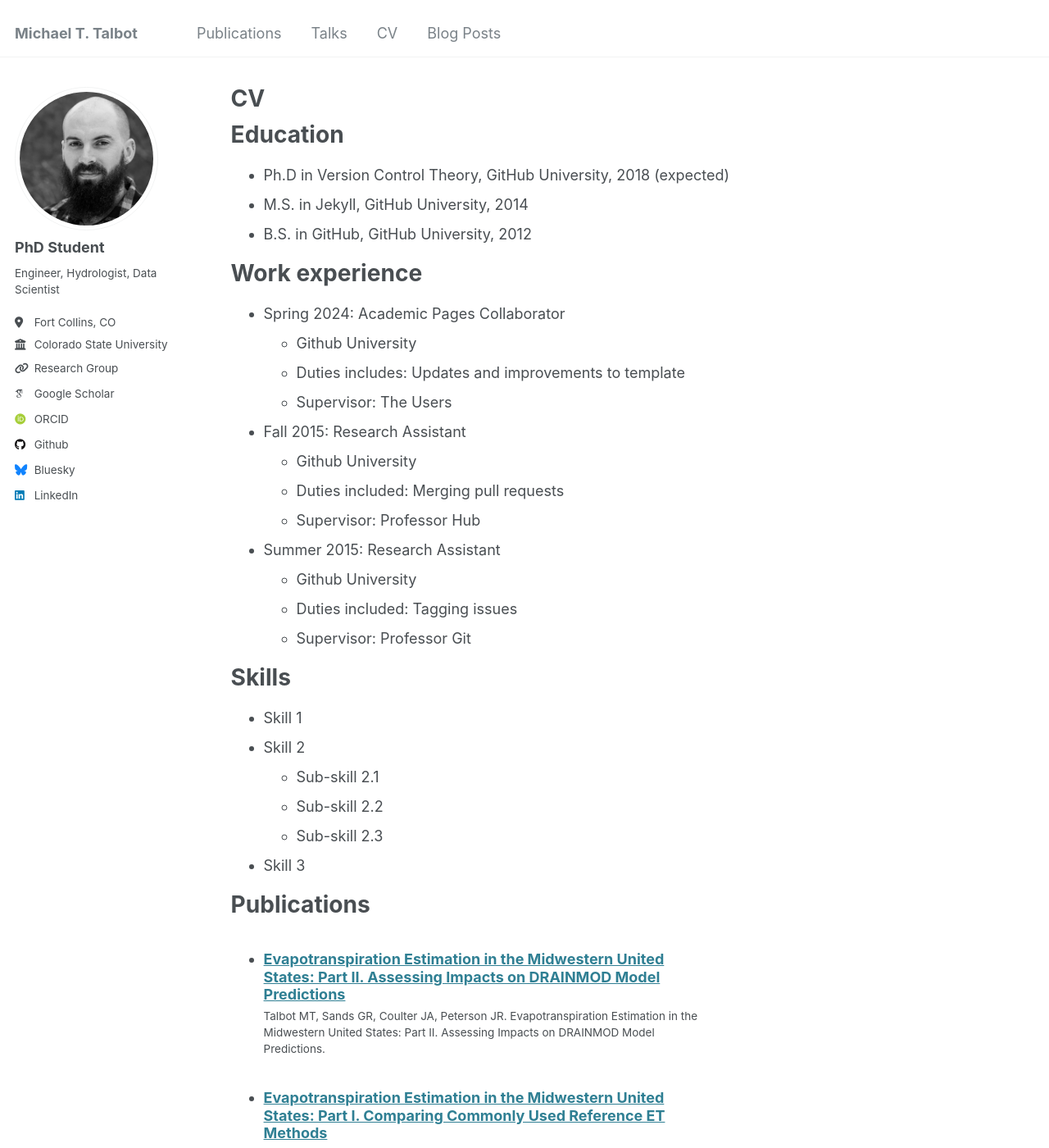
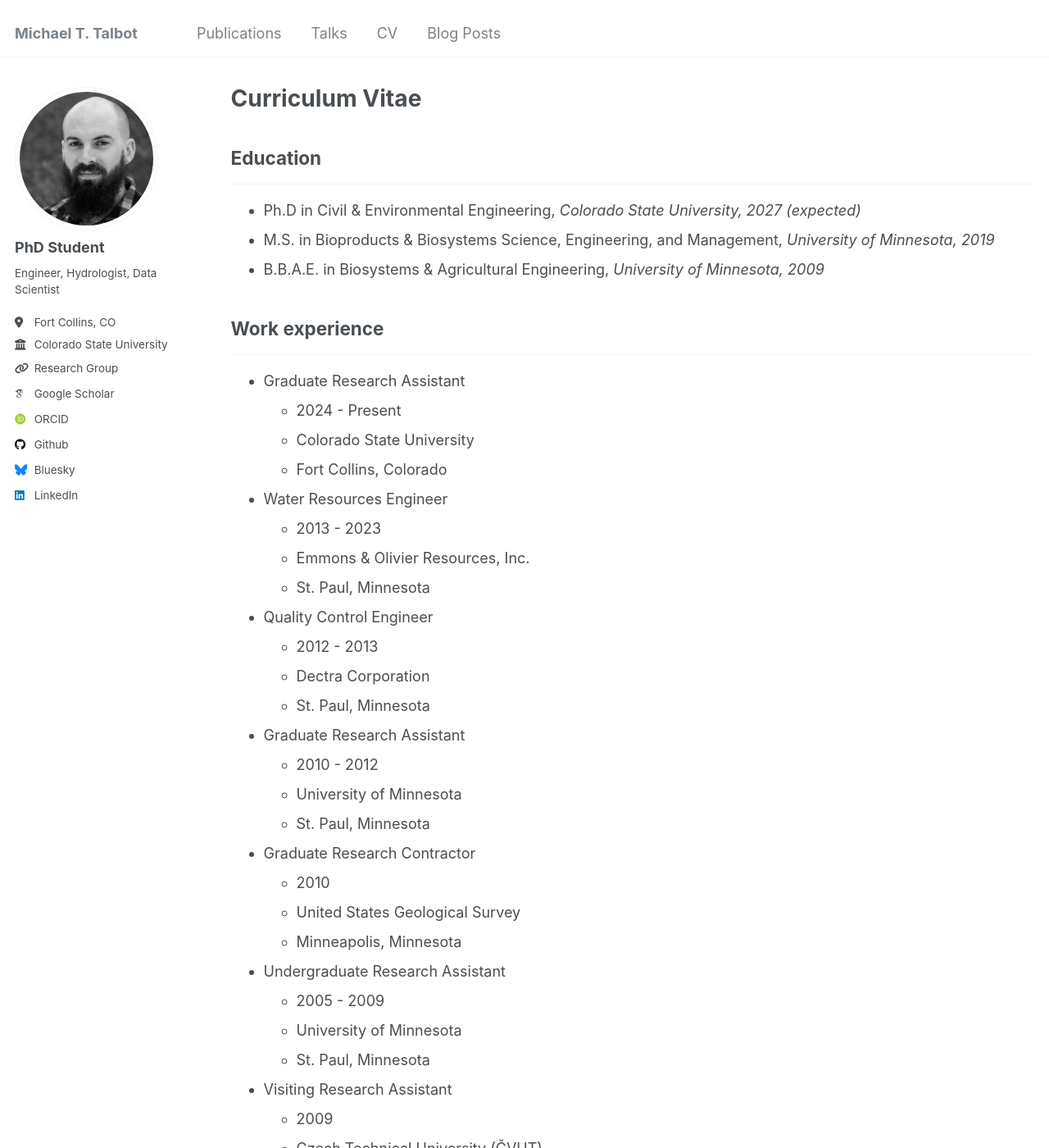
Before and after one commit to realmiketalbot/realmiketalbot.github.io, a Jekyll site: the page built from _pages/cv.md, in a window 1280 px wide and 1400 px high. Shown: the whole window at 82% size. Built offline with Jekyll 4.4.1, drawn with Linux system fonts in a browser that asks for light colours; some web fonts are replaced; some of the changed text lies outside the part shown.

Commit message:
Add CV and a draft blog post

```diff
--- a/_layouts/single.html
+++ b/_layouts/single.html
@@ -27,6 +27,7 @@ layout: default
       {% unless page.header.overlay_color or page.header.overlay_image %}
         <header>
           {% if page.title %}<h1 class="page__title" itemprop="headline">{{ page.title | markdownify | remove: "<p>" | remove: "</p>" }}</h1>{% endif %}
+          {% if page.subtitle %}<h3 class="page__title" itemprop="headline">{{ page.subtitle | markdownify | remove: "<p>" | remove: "</p>" }}</h3>{% endif %}
           {% if page.read_time %}
             <p class="page__meta"><i class="fa fa-clock-o" aria-hidden="true"></i> {% include read-time.html %}</p>
           {% endif %}
--- a/_pages/cv.md
+++ b/_pages/cv.md
@@ -1,6 +1,6 @@
 ---
 layout: archive
-title: "CV"
+title: "Curriculum Vitae"
 permalink: /cv/
 author_profile: true
 redirect_from:
@@ -9,56 +9,100 @@ redirect_from:
 
 {% include base_path %}
 
-Education
-======
-* Ph.D in Version Control Theory, GitHub University, 2018 (expected)
-* M.S. in Jekyll, GitHub University, 2014
-* B.S. in GitHub, GitHub University, 2012
+<h2>Education</h2><hr />
+* Ph.D in Civil & Environmental Engineering, _Colorado State University, 2027 (expected)_
+* M.S. in Bioproducts & Biosystems Science, Engineering, and Management, _University of Minnesota, 2019_
+* B.B.A.E. in Biosystems & Agricultural Engineering, _University of Minnesota, 2009_
 
-Work experience
-======
-* Spring 2024: Academic Pages Collaborator
-  * Github University
-  * Duties includes: Updates and improvements to template
-  * Supervisor: The Users
+<h2>Work experience</h2><hr />
+* Graduate Research Assistant
+  * 2024 - Present
+  * Colorado State University
+  * Fort Collins, Colorado
 
-* Fall 2015: Research Assistant
-  * Github University
-  * Duties included: Merging pull requests
-  * Supervisor: Professor Hub
+* Water Resources Engineer
+  * 2013 - 2023
+  * Emmons & Olivier Resources, Inc.
+  * St. Paul, Minnesota
 
-* Summer 2015: Research Assistant
-  * Github University
-  * Duties included: Tagging issues
-  * Supervisor: Professor Git
+* Quality Control Engineer
+  * 2012 - 2013
+  * Dectra Corporation
+  * St. Paul, Minnesota
 
-Skills
-======
+* Graduate Research Assistant
+  * 2010 - 2012
+  * University of Minnesota
+  * St. Paul, Minnesota
+
+* Graduate Research Contractor
+  * 2010
+  * United States Geological Survey
+  * Minneapolis, Minnesota
+
+* Undergraduate Research Assistant
+  * 2005 - 2009
+  * University of Minnesota
+  * St. Paul, Minnesota
+
+* Visiting Research Assistant
+  * 2009
+  * Czech Technical University (ČVUT)
+  * Prague, Czech Republic
+
+<!--
+<h2>Skills</h2><hr />
 * Skill 1
 * Skill 2
   * Sub-skill 2.1
   * Sub-skill 2.2
   * Sub-skill 2.3
 * Skill 3
+-->
 
-Publications
-======
+<h2>Publications</h2><hr />
   <ul>{% for post in site.publications reversed %}
     {% include archive-single-cv.html %}
   {% endfor %}</ul>
 
-Talks
-======
+<h2>Talks</h2><hr />
   <ul>{% for post in site.talks reversed %}
     {% include archive-single-talk-cv.html  %}
   {% endfor %}</ul>
 
-Teaching
-======
+<!--
+<h2>Teaching</h2><hr />
   <ul>{% for post in site.teaching reversed %}
     {% include archive-single-cv.html %}
   {% endfor %}</ul>
+-->
 
-Service and leadership
-======
-* Currently signed in to 43 different slack teams
+<h2>Awards and honors</h2><hr />
+* CASFM Ben Urbonas Scholarship
+  * December 2024
+
+* Walter Scott, Jr. College of Engineering Excellence in Research Award
+  * November 2024
+
+* Graduate Student Council Conference Travel Grant
+  * November 2024
+  * Awarded for travel to the AGU24 Annual Meeting in Washington, D.C.
+
+* Whitney Borlund New Graduate Student Scholarship
+  * October 2024
+
+* Jorge Ramirez Graduate Scholarship in Hydrology and Water Resources
+  * October 2024
+
+* Walter Scott Jr. Graduate Research Assistantship
+  * January 2024
+
+* Whitney Borland New Graduate Student Scholarship
+  * January 2024
+
+* EOR Forward! Award
+  * January 2023
+  * Awarded for quality and innovative work
+
+<h2>Service and leadership</h2><hr />
+* Water Engineering and Science (WES) Seminar Co-Chair, _Fall 2024_
--- a/_pages/year-archive.html
+++ b/_pages/year-archive.html
@@ -1,13 +1,16 @@
 ---
 layout: archive
 permalink: /year-archive/
-title: "Blog posts"
+title: "Warning: May Contain Science"
 author_profile: true
 redirect_from:
   - /wordpress/blog-posts/
 ---
 
 {% include base_path %}
+
+<div class="wordwrap">My blog posts are proudly hand-crafted the old-fashioned way: from a harebrained idea, with a unhealthy amount of coffee, and without the use of an LLM.</div>
+
 {% capture written_year %}'None'{% endcapture %}
 {% for post in site.posts %}
   {% capture year %}{{ post.date | date: '%Y' }}{% endcapture %}
```
Also changed, not shown: _posts/2012-08-14-blog-post-1.md (deleted, +0 -20 lines), _posts/2013-08-14-blog-post-2.md (deleted, +0 -20 lines), _posts/2014-08-14-blog-post-3.md (deleted, +0 -20 lines), _posts/2015-08-14-blog-post-4.md (deleted, +0 -20 lines), _posts/2024-12-16-in-defense-of-acre-feet.md (added, +69 -0 lines), images/wonka-volume.png (added).
